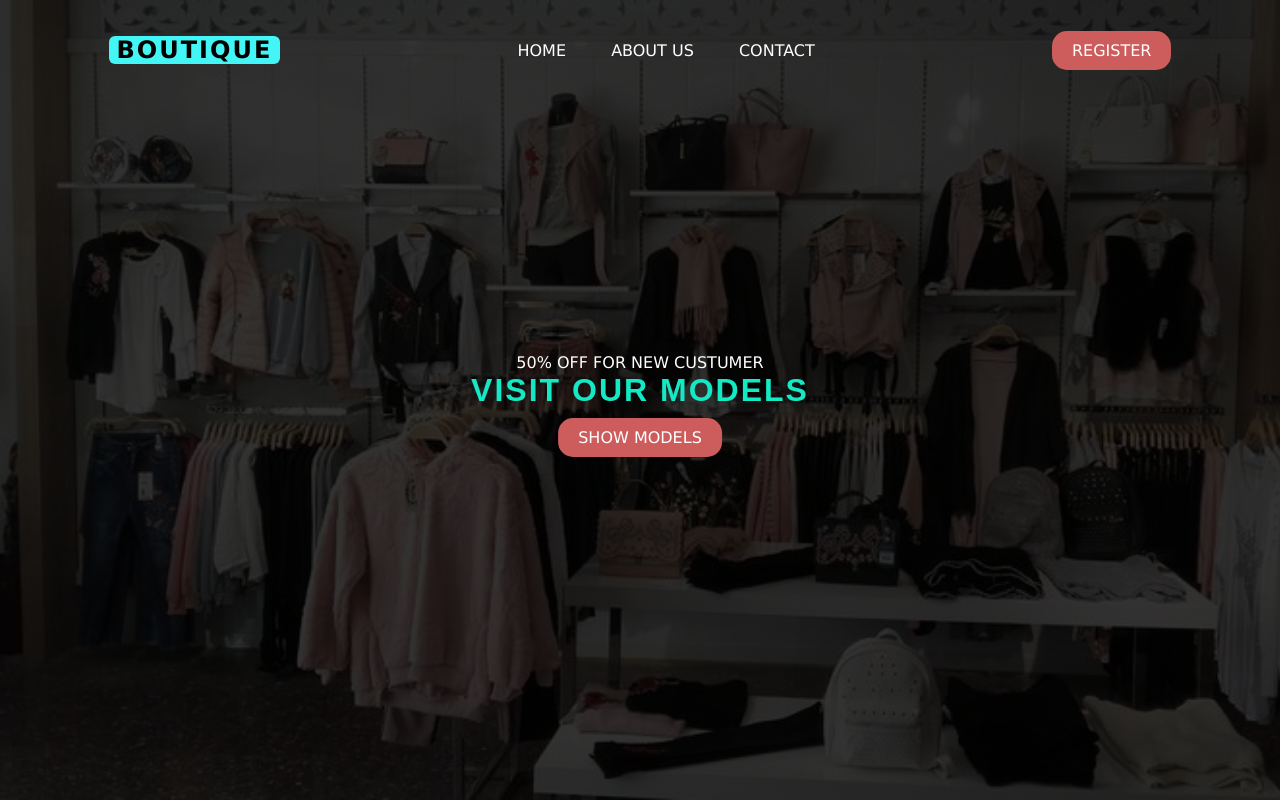
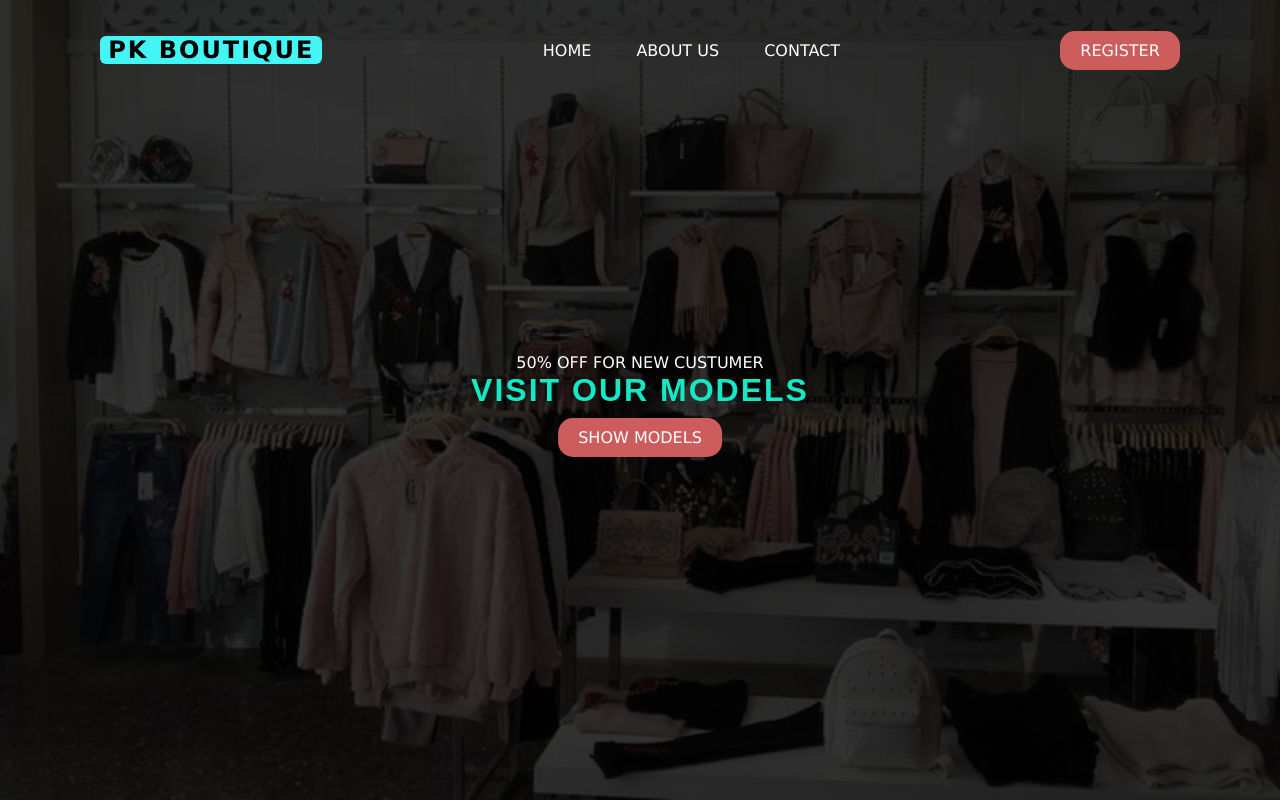
Before and after one commit to gkaucikan/P01, a plain HTML site: page index.html in a window 1280 px wide. Drawn offline with Linux system fonts and the light colour scheme.

Commit message:
Update index.html

```diff
--- a/index.html
+++ b/index.html
@@ -11,7 +11,7 @@
     <header>
         <nav class="all">
                     <div class="logo">
-                        <h1>BOUTIQUE </h1>
+                        <h1>PK BOUTIQUE </h1>
                     </div>
                         <div class="menu">
                             <a href="#">HOME</a>
```
